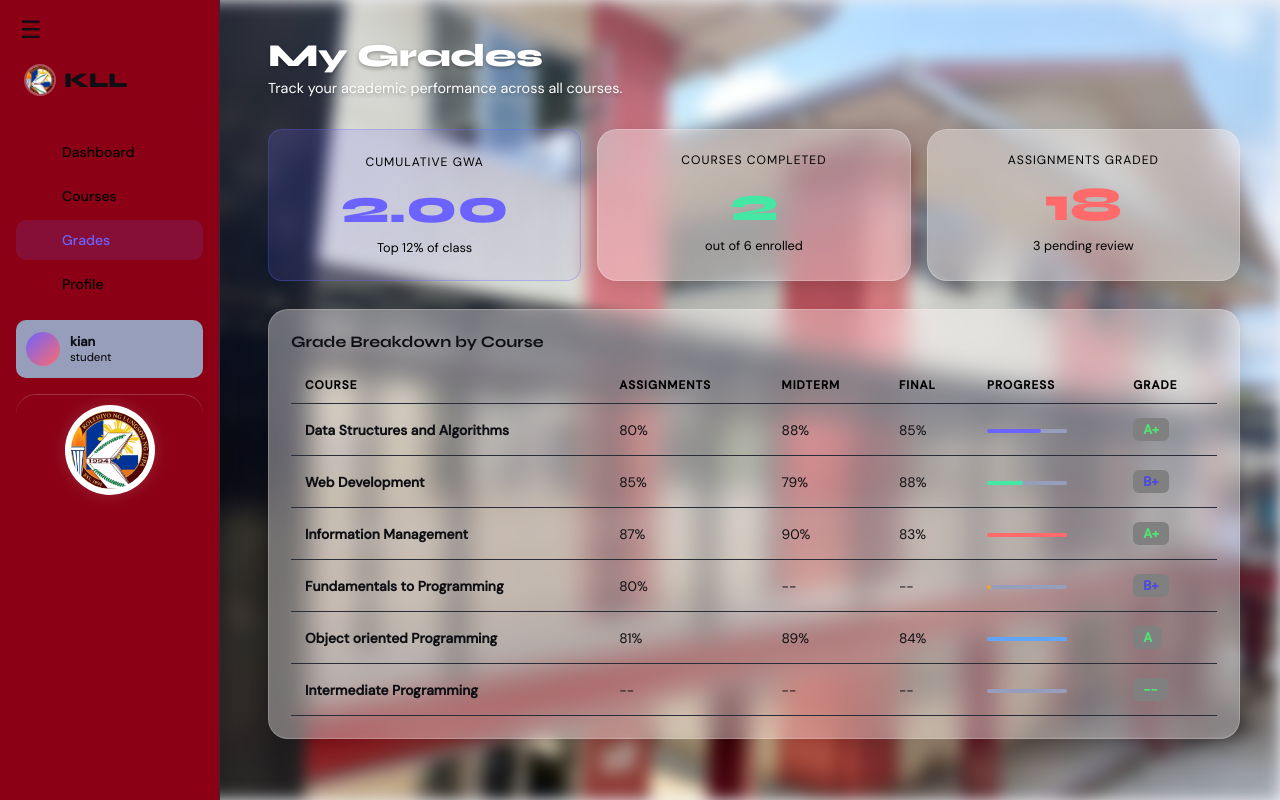
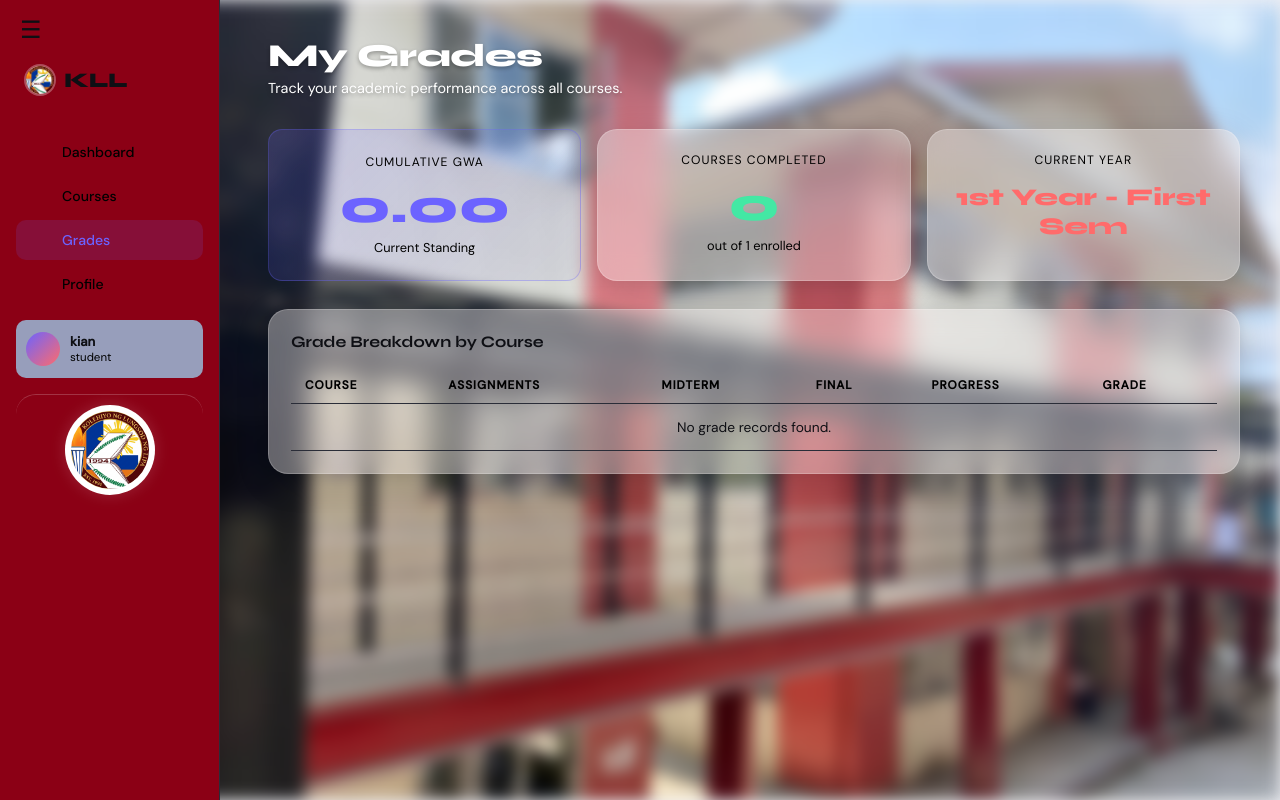
Before and after one commit to kianmarkmorales2005-collab/lms, a PHP site: page /grades.php in a window 1280 px wide. Run offline with PHP 8.4, Linux system fonts and the light colour scheme; a user stored in the database is signed in; data comes from the database, SQL or seed files in the repository; tables that the repository leaves empty hold one stand-in row (values such as "Sample post").

Commit message:
updated grades page

```diff
--- a/Grades.php
+++ b/Grades.php
@@ -16,11 +16,35 @@ if (!isset($_SESSION['user_id'])) {
 
 $user_id   = $_SESSION['user_id'];
 $user_name = $_SESSION['user_name'];
-$user_year = $_SESSION['user_year'];
-$user_gwa  = $_SESSION['user_gwa'];
 $user_role = $_SESSION['user_role'];
 
+// 1. Fetch Student's specific GWA and Year from the users table
+$userQuery = mysqli_query($conn, "SELECT gwa, year FROM users WHERE id = $user_id");
+$userData = mysqli_fetch_assoc($userQuery);
+$current_gwa = $userData['gwa'] ?? '0.00';
 
+// 2. Fetch Grades by joining 'grades' and 'courses' tables
+$gradesQuery = "SELECT c.title, g.grade
+                FROM grades g
+                JOIN courses c ON g.course_id = c.id
+                WHERE g.student_id = $user_id";
+$gradesResult = mysqli_query($conn, $gradesQuery);
+
+
+
+$enrollmentQuery = "SELECT COUNT(*) AS total FROM enrollments WHERE student_id = $user_id";
+$enrollmentResult = mysqli_query($conn, $enrollmentQuery);
+
+$totalEnrolled = mysqli_num_rows($enrollmentResult);
+$courseRows = [];
+$completedCount = 0;
+
+if ($gradesResult) {
+    while ($row = mysqli_fetch_assoc($gradesResult)) {
+        $courseRows[] = $row;
+        if ($row['grade'] > 0) $completedCount++;
+    }
+}
 
 ?>
 
@@ -89,20 +113,24 @@ $user_role = $_SESSION['user_role'];
     <div class="grades-summary">
       <div class="gpa-card">
         <div style="font-size:0.76rem;color:var(--muted);text-transform:uppercase;letter-spacing:1px;margin-bottom:8px">Cumulative GWA</div>
-        <div class="gpa-value">2.00</div>
-        <div style="font-size:0.8rem;color:var(--muted);margin-top:4px">Top 12% of class</div>
+        <div class=gpa-value><?php echo number_format($current_gwa, 2); ?></div>
+        <div style="font-size:0.8rem;color:var(--muted);margin-top:4px">Current Standing</div>
       </div>
-      <div class="card" style="text-align:center">
+
+     <div class="card" style="text-align:center">
         <div style="font-size:0.76rem;color:var(--muted);text-transform:uppercase;letter-spacing:1px;margin-bottom:8px">Courses Completed</div>
-        <div style="font-family:'Syne',sans-serif;font-size:3rem;font-weight:800;color:var(--accent3)">2</div>
-        <div style="font-size:0.8rem;color:var(--muted);margin-top:4px">out of 6 enrolled</div>
-      </div>
-      <div class="card" style="text-align:center">
-        <div style="font-size:0.76rem;color:var(--muted);text-transform:uppercase;letter-spacing:1px;margin-bottom:8px">Assignments Graded</div>
-        <div style="font-family:'Syne',sans-serif;font-size:3rem;font-weight:800;color:var(--accent2)">18</div>
-        <div style="font-size:0.8rem;color:var(--muted);margin-top:4px">3 pending review</div>
-      </div>
+        <div style="font-family:'Syne',sans-serif;font-size:3rem;font-weight:800;color:var(--accent3)">
+            <?php echo $completedCount ?? 0; ?>
+        </div>
+        <div style="font-size:0.8rem;color:var(--muted);margin-top:4px">out of <?php echo $totalEnrolled ?? 0; ?> enrolled</div>
     </div>
+     <div class="card" style="text-align:center">
+        <div style="font-size:0.76rem;color:var(--muted);text-transform:uppercase;letter-spacing:1px;margin-bottom:8px">Current Year</div>
+        <div style="font-family:'Syne',sans-serif;font-size:1.5rem;font-weight:800;color:var(--accent2); margin-top:15px;">
+            <?php echo htmlspecialchars($userData['year']); ?>
+        </div>
+    </div>
+</div>
 
     <div class="card">
       <div class="section-title">Grade Breakdown by Course</div>
@@ -118,55 +146,26 @@ $user_role = $_SESSION['user_role'];
           </tr>
         </thead>
         <tbody>
-          <tr>
-            <td><strong>Data Structures and Algorithms</strong></td>
-            <td>80%</td>
-            <td>88%</td>
-            <td>85%</td>
-            <td><span class="mini-progress"><span class="mini-fill" style="width:68%;background:var(--accent);display:block"></span></span></td>
-            <td><span class="grade-pill" style="background:gray;color:rgb(82, 228, 113)">A+</span></td>
-          </tr>
-          <tr>
-            <td><strong>Web Development</strong></td>
-            <td>85%</td>
-            <td>79%</td>
-            <td>88%</td>
-            <td><span class="mini-progress"><span class="mini-fill" style="width:45%;background:var(--accent3);display:block"></span></span></td>
-            <td><span class="grade-pill" style="background:gray;color:rgb(74, 74, 223)">B+</span></td>
-          </tr>
-          <tr>
-            <td><strong>Information Management</strong></td>
-            <td>87%</td>
-            <td>90%</td>
-            <td>83%</td>
-            <td><span class="mini-progress"><span class="mini-fill" style="width:100%;background:var(--accent2);display:block"></span></span></td>
-            <td><span class="grade-pill" style="background:gray;color:rgb(82, 228, 113)">A+</span></td>
-          </tr>
-          <tr>
-            <td><strong>Fundamentals to Programming</strong></td>
-            <td>80%</td>
-            <td>--</td>
-            <td>--</td>
-            <td><span class="mini-progress"><span class="mini-fill" style="width:5%;background:#f5a623;display:block"></span></span></td>
-            <td><span class="grade-pill" style="background:gray;color:rgb(74, 74, 223)">B+</span></td>
-          </tr>
-          <tr>
-            <td><strong>Object oriented Programming</strong></td>
-            <td>81%</td>
-            <td>89%</td>
-            <td>84%</td>
-            <td><span class="mini-progress"><span class="mini-fill" style="width:100%;background:#60a5fa;display:block"></span></span></td>
-            <td><span class="grade-pill" style="background:gray;color:rgb(82, 228, 113)">A</span></td>
-          </tr>
-          <tr>
-            <td><strong>Intermediate Programming</strong></td>
-            <td>--</td>
-            <td>--</td>
-            <td>--</td>
-            <td><span class="mini-progress"><span class="mini-fill" style="width:0%;display:block"></span></span></td>
-            <td><span class="grade-pill" style="background:gray;color:rgb(82, 228, 113)">--</span></td>
-          </tr>
-        </tbody>
+    <?php if (!empty($courseRows)): ?>
+        <?php foreach ($courseRows as $row): ?>
+            <tr>
+                <td><strong><?php echo htmlspecialchars($row['title']); ?></strong></td>
+                <td>--</td> <td>--</td> <td>--</td> <td>
+                    <span class="mini-progress">
+                        <span class="mini-fill" style="width:<?php echo ($row['grade'] > 0) ? '100%' : '5%'; ?>; background:var(--accent); display:block;"></span>
+                    </span>
+                </td>
+                <td>
+                    <span class="grade-pill" style="background:rgba(0,0,0,0.05); color:<?php echo ($row['grade'] <= 3.0 && $row['grade'] > 0) ? '#2ecc71' : '#e74c3c'; ?>;">
+                        <?php echo ($row['grade'] > 0) ? number_format($row['grade'], 2) : 'TBA'; ?>
+                    </span>
+                </td>
+            </tr>
+        <?php endforeach; ?>
+    <?php else: ?>
+        <tr><td colspan="6" style="text-align:center;">No grade records found.</td></tr>
+    <?php endif; ?>
+</tbody>
       </table>
     </div>
   </section>
--- a/Profile.php
+++ b/Profile.php
@@ -37,9 +37,9 @@ $fullName = trim($user['name']);
 $lastSpacePos = strrpos($fullName, ' ');
 
 if ($lastSpacePos !== false) {
-    // Everything before the last space is the First Name (e.g., "Kian Mark")
+    // Everything before the last space is the First Name
     $firstName = substr($fullName, 0, $lastSpacePos);
-    // Everything after the last space is the Last Name (e.g., "Morales")
+    // Everything after the last space is the Last Name
     $lastName = substr($fullName, $lastSpacePos + 1);
 } else {
     // If there is no space, treat the whole thing as the first name
```
